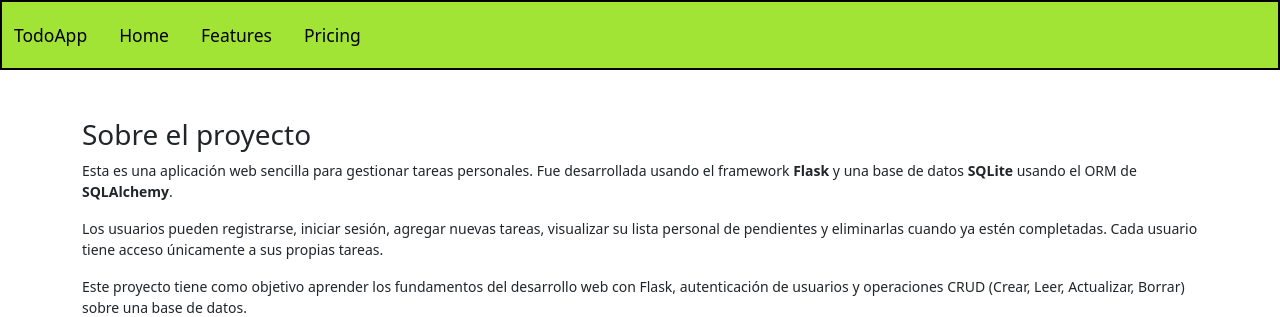
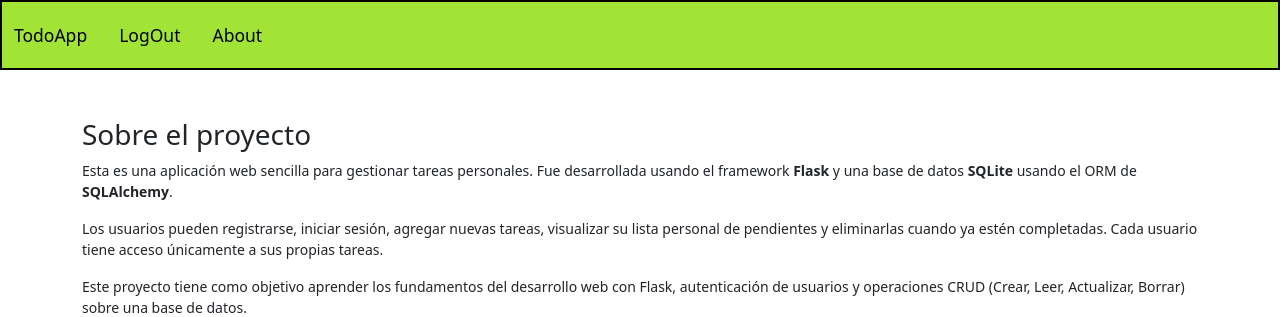
Before and after one commit to sebsolezzi88/Flask-Auth-ORM, a Flask app: page /about in a window 1280 px wide. Shown: the top 317 px of the page. Run offline with Flask 3, Linux system fonts and the light colour scheme; some libraries are stand-ins or nearby versions.

Commit message:
Cambio de funcionalidad en la barra de navegacion

```diff
--- a/app.py
+++ b/app.py
@@ -92,14 +92,16 @@ def tareas():
     if 'user_id' not in session:
         return redirect(url_for('login'))
 
-    return render_template('tareas.html',username=session['username'])
+    return render_template('tareas.html',logged_in=True,username=session['username'])
 
 @app.route('/about')
-def abour():
-    return render_template('about.html')
+def about():
+    return render_template('about.html',logged_in=True)
 
-
-
+@app.route('/logout')
+def logout():
+    session.clear()
+    return redirect(url_for('login'))
 
 if __name__ == '__main__':
     app.run(debug=True)
--- a/templates/base.html
+++ b/templates/base.html
@@ -9,20 +9,25 @@
 <body>
     <nav class="navbar navbar-expand-lg bg-primary">
   <div class="container-fluid">
-    <a class="navbar-brand" href="#">TodoApp</a>
+    <a class="navbar-brand" href="{{url_for('tareas')}}">TodoApp</a>
     <button class="navbar-toggler" type="button" data-bs-toggle="collapse" data-bs-target="#navbarNavDropdown" aria-controls="navbarNavDropdown" aria-expanded="false" aria-label="Toggle navigation">
       <span class="navbar-toggler-icon"></span>
     </button>
     <div class="collapse navbar-collapse" id="navbarNavDropdown">
       <ul class="navbar-nav">
+          {% if logged_in %}
+            <li class="nav-item">
+              <a class="nav-link" href="{{url_for('logout')}}">LogOut</a>
+            </li>
+          {% else %}
+            <li>
+               <a class="nav-link" href="{{url_for('login')}}">Login</a>
+            <li class="nav-item">
+               <a class="nav-link" href="{{url_for('registro')}}">Registro</a>
+            </li>
+          {% endif %}
         <li class="nav-item">
-          <a class="nav-link active" aria-current="page" href="#">Home</a>
-        </li>
-        <li class="nav-item">
-          <a class="nav-link" href="#">Features</a>
-        </li>
-        <li class="nav-item">
-          <a class="nav-link" href="#">Pricing</a>
+          <a class="nav-link active" aria-current="page" href="{{url_for('about')}}">About</a>
         </li>
 
       </ul>
```
